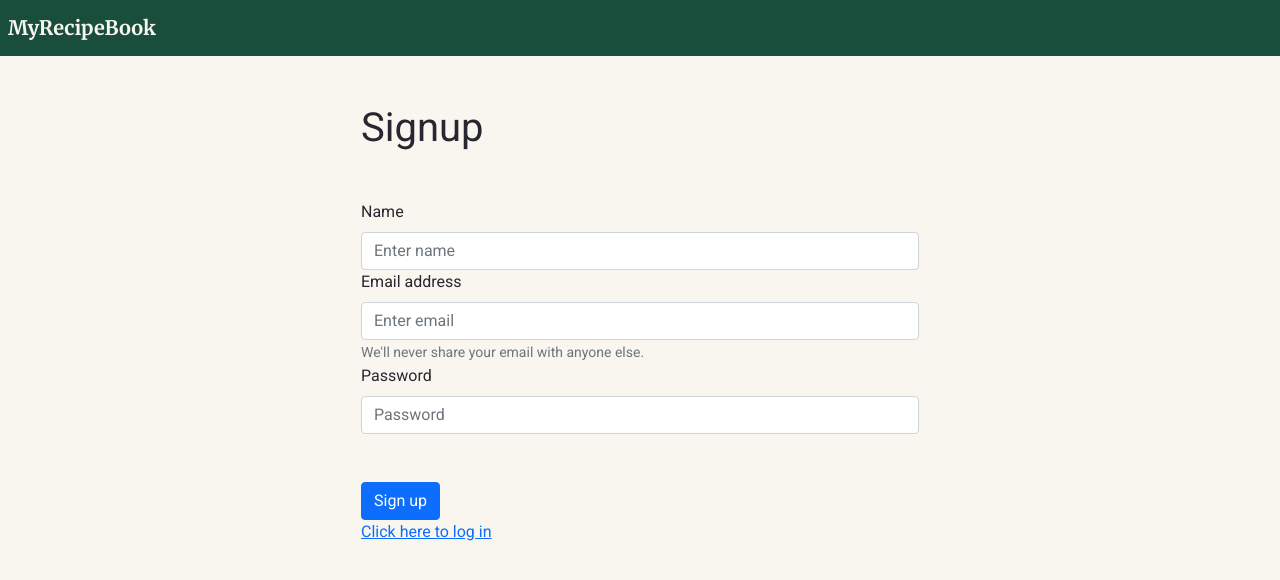
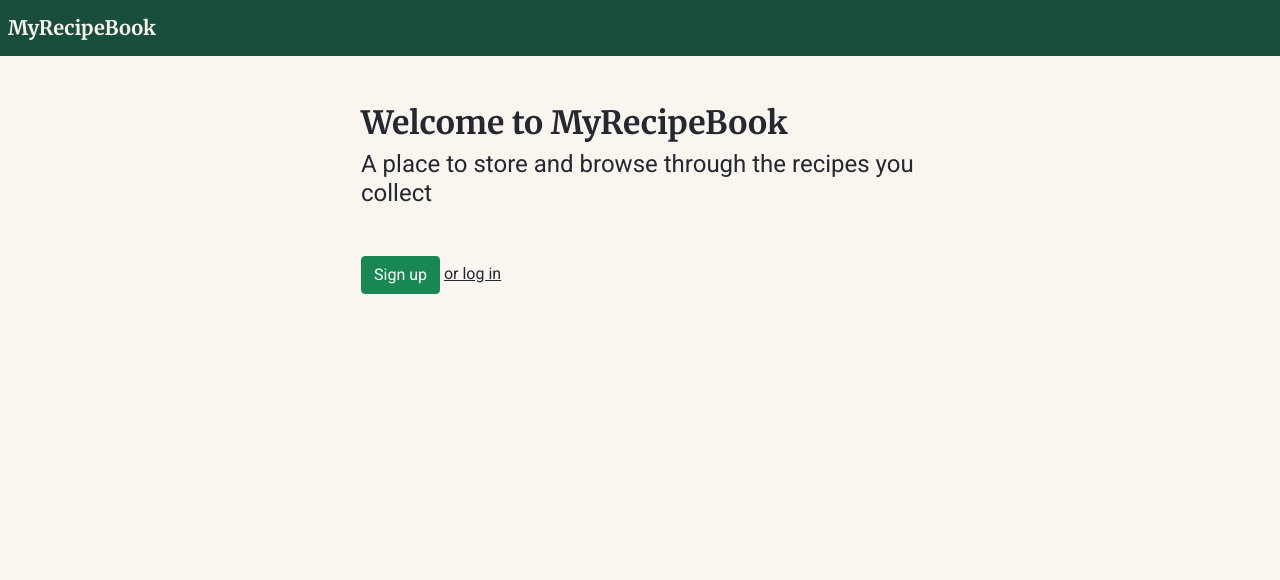
Before and after one commit to michielfbr/MyRecipeBook_frontend, a React (Create React App) app: page /signup in a window 1280 px wide. Shown: the top 580 px of the page. Built offline with nearby package versions, Linux system fonts and the light colour scheme.

Commit message:
More styling added & some unused stuff removed

```diff
--- a/src/App.css
+++ b/src/App.css
@@ -53,7 +53,11 @@
 }
 
 .RecipeCard {
-  margin-bottom: 40px;
+  margin-bottom: 28px;
+}
+
+.RecipeCardCol {
+  padding: 12px;
 }
 
 .LinkHeader {
--- a/src/components/Login/index.js
+++ b/src/components/Login/index.js
@@ -6,7 +6,7 @@ import { login } from "../../store/user/actions";
 import { selectToken } from "../../store/user/selectors";
 import { useDispatch, useSelector } from "react-redux";
 import { useNavigate, Link } from "react-router-dom";
-import { Col } from "react-bootstrap";
+import { Row, Col, FloatingLabel } from "react-bootstrap";
 
 export default function Login() {
   const [email, setEmail] = useState("");
@@ -35,8 +35,12 @@ export default function Login() {
       <Form as={Col} md={{ span: 6, offset: 3 }} className="mt-5">
         <h2 className="Header">Welcome to MyRecipeBook</h2>
         <h4>A place to store and browse through the recipes you collect</h4>
-        <Form.Group controlId="formBasicEmail">
-          <Form.Label className="Header">Email address</Form.Label>
+        <Form.Group className="mt-5" controlId="formBasicEmail">
+          <FloatingLabel
+            controlId="floatingInput"
+            label="Email adress"
+            className="mb-3"
+          >
             <Form.Control
               value={email}
               onChange={(event) => setEmail(event.target.value)}
@@ -44,10 +48,15 @@ export default function Login() {
               placeholder="Enter email"
               required
             />
+          </FloatingLabel>
         </Form.Group>
 
         <Form.Group controlId="formBasicPassword">
-          <Form.Label className="Header">Password</Form.Label>
+          <FloatingLabel
+            controlId="floatingInput"
+            label="Password"
+            className="mb-3"
+          >
             <Form.Control
               value={password}
               onChange={(event) => setPassword(event.target.value)}
@@ -55,7 +64,9 @@ export default function Login() {
               placeholder="Password"
               required
             />
+          </FloatingLabel>
         </Form.Group>
+
         <Form.Group className="mt-5">
           <Button variant="success" type="submit" onClick={submitForm}>
             Log in
--- a/src/components/RecipeBrowser/index.js
+++ b/src/components/RecipeBrowser/index.js
@@ -37,7 +37,7 @@ export default function RecipeBrowser() {
       <h1 className='Header'>MyRecipeBook</h1>
       </Col>
       </Row> */}
-      <div className="pagePadding" style={{paddingTop:"24px"}}>
+      <div className="pagePadding" style={{paddingTop:"40px"}}>
         {!recipes ? (
           <></>
         ) : (
--- a/src/components/RecipeBrowserCard/index.js
+++ b/src/components/RecipeBrowserCard/index.js
@@ -14,7 +14,7 @@ export default function RecipeBrowserCard(props) {
   return (
     <Row className="RecipeCard">
       <Col
-        sm={{ span: 5, offset: 1 }}
+        sm={{ span: 3, offset: 1 }}
         className="d-flex justify-content-sm-end"
       >
         <Link to={`/recipe/${recipe.id}`}>
@@ -31,7 +31,7 @@ export default function RecipeBrowserCard(props) {
         </Link>
       </Col>
 
-      <Col sm={{ span: 5, offset: 0 }} float="right">
+      <Col sm={{ span: 8, offset: 0 }} float="right" className="RecipeCardCol">
         <Link to={`/recipe/${recipe.id}`}>
           <h4 className="LinkHeader">{recipe.title}</h4>
         </Link>
--- a/src/pages/RecipeDetails/index.js
+++ b/src/pages/RecipeDetails/index.js
@@ -95,6 +95,10 @@ export default function RecipeDetails() {
           <hr />
           <h3 className="Header">Instructions</h3>
           <p>{recipe.instructions}</p>
+          <p>
+            {/* <label className="Header">Reference:</label>{" "} */}
+            <label><i>{recipe.reference}</i></label>
+          </p>
           <Link to={`/edit_recipe`}>
             <Button variant="success" style={{ marginRight: "8px" }}>
               Edit recipe
--- a/src/pages/SignUp/index.js
+++ b/src/pages/SignUp/index.js
@@ -34,48 +34,56 @@ export default function SignUp() {
 
   return (
     <Container>
-      <Form as={Col} md={{ span: 6, offset: 3 }} className='mt-5'>
-        <h1 className='mt-5 mb-5'>Signup</h1>
-        <Form.Group controlId='formBasicName'>
+      <Form as={Col} md={{ span: 6, offset: 3 }} className="mt-5">
+        <h2 className="Header">Welcome to MyRecipeBook</h2>
+        <h4>A place to store and browse through the recipes you collect</h4>
+        {/* <Form.Group className="mt-5" controlId="formBasicName">
           <Form.Label>Name</Form.Label>
           <Form.Control
             value={name}
             onChange={(event) => setName(event.target.value)}
-            type='text'
-            placeholder='Enter name'
+            type="text"
+            placeholder="Enter name"
             required
           />
         </Form.Group>
-        <Form.Group controlId='formBasicEmail'>
+        <Form.Group controlId="formBasicEmail">
           <Form.Label>Email address</Form.Label>
           <Form.Control
             value={email}
             onChange={(event) => setEmail(event.target.value)}
-            type='email'
-            placeholder='Enter email'
+            type="email"
+            placeholder="Enter email"
             required
           />
-          <Form.Text className='text-muted'>
+          <Form.Text className="text-muted">
             We'll never share your email with anyone else.
           </Form.Text>
         </Form.Group>
 
-        <Form.Group controlId='formBasicPassword'>
+        <Form.Group controlId="formBasicPassword">
           <Form.Label>Password</Form.Label>
           <Form.Control
             value={password}
             onChange={(event) => setPassword(event.target.value)}
-            type='password'
-            placeholder='Password'
+            type="password"
+            placeholder="Password"
             required
           />
         </Form.Group>
-        <Form.Group className='mt-5'>
-          <Button variant='primary' type='submit' onClick={submitForm}>
+        <Form.Group className="mt-5">
+          <Button variant="primary" type="submit" onClick={submitForm}>
             Sign up
           </Button>
+        </Form.Group> */}
+        <Form.Group className="mt-5">
+          <Button variant="success" type="submit">
+            Sign up
+          </Button>{" "}
+          <Link className="Link" to="/">
+            or log in
+          </Link>
         </Form.Group>
-        <Link to='/login'>Click here to log in</Link>
       </Form>
     </Container>
   );
```
Lines whose indentation alone changed are shown as unchanged.
